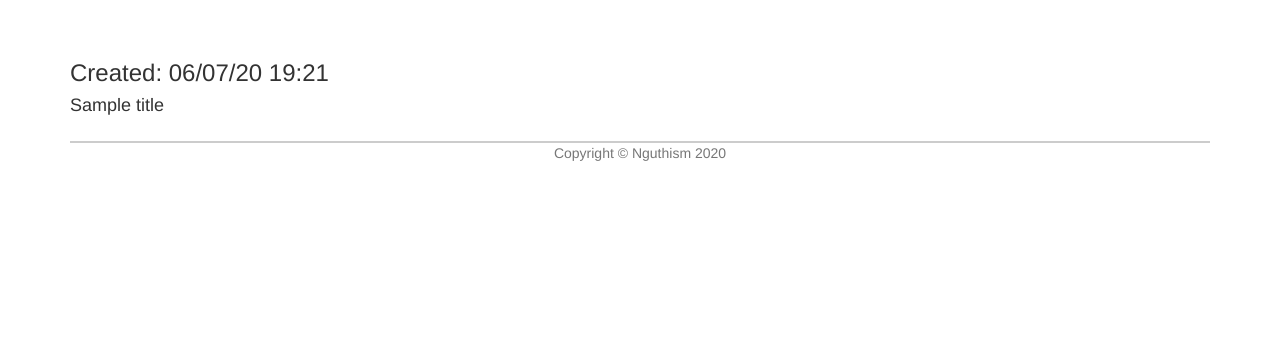
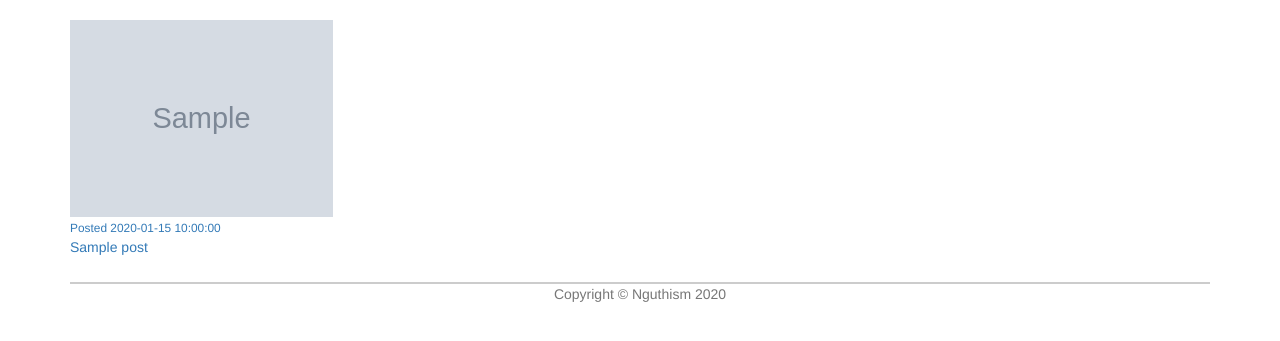
Before and after one commit to kingsam91/nguthiblog, a Flask app: page / in a window 1280 px wide. Shown: the part 52-393 px from the top of the page. Run offline with Flask 2, Linux system fonts and the light colour scheme; tables that the repository leaves empty hold one stand-in row (values such as "Sample post"); grey boxes marked "Sample" are stand-in pictures; some libraries are stand-ins or nearby versions; some web fonts are replaced.

Commit message:
created single post and comment section

```diff
--- a/app/home/views.py
+++ b/app/home/views.py
@@ -7,7 +7,28 @@ from . import home
 
 @home.route('/')
 def index():
-    return render_template('home/index.html')
+
+    rows = Post.get_posts()
+
+    id = []
+    title = []
+    content = []
+    image_url = []
+    created_at = []
+
+
+    for row in rows:
+        id.append(row.id)
+        title.append(row.title)
+        content.append(row.content)
+        image_url.append(row.image_url)
+        created_at.append(row.created_at)
+
+    mylist = zip(id, title, content, image_url, created_at)
+
+    print(rows)
+
+    return render_template('home/index.html', myposts=mylist)
 
 @home.route('/add_post', methods=['GET', 'POST'])
 def add_post_form():
@@ -41,6 +62,15 @@ def profile(id):
 
     return render_template('home/profile.html', title="Profile")
 
+@home.route('/post/<int:id>')
+def single_post(id):
+    """
+    Render the dashboard template on the /dashboard route
+    """
+
+    return render_template('home/single_post.html', title="Post")
+
+
 @home.route('/new-post',  methods=['GET', 'POST'])
 def new_post():
     """
--- a/app/models.py
+++ b/app/models.py
@@ -74,3 +74,7 @@ class Comment(db.Model):
     user_id = db.Column(db.Integer, db.ForeignKey("users.id"))
     post_id = db.Column(db.Integer, db.ForeignKey("posts.id"))
     created_at = db.Column(db.DateTime, default=datetime.datetime.utcnow)
+
+    def save_comment(self):
+        db.session.add(self)
+        db.session.commit()
--- a/app/templates/home/dashboard.html
+++ b/app/templates/home/dashboard.html
@@ -5,9 +5,9 @@
 <div class="container">
     <div class="row">
         <div class="col-lg-3 img-container">
-            <img src="https://via.placeholder.com/150" alt="">
-            <h3>Created: 06/07/20 19:21 </h3>
-            <h4>Sample title </h4>
+            <img src="{{image_url}}" alt="">
+            <h3>Created: 06/07/20 19:21 </h3>{{created_at}}
+            <h4>Sample title </h4>{{title}}
         </div>
     </div>
     <footer>
--- a/app/templates/home/index.html
+++ b/app/templates/home/index.html
@@ -4,11 +4,15 @@
 
 <div class="container">
     <div class="row">
+        {% for id, title, content, image_url, created_at in myposts %}
         <div class="col-lg-3 img-container">
-            <img src="https://via.placeholder.com/150" alt="">
-            <h3>Created: 06/07/20 19:21 </h3>
-            <h4>Sample title </h4>
+            <a href="{{url_for('home.single_post',id=id)}}">
+                <img src="{{image_url}}" alt="">
+                <small>Posted {{created_at}}</small>
+                <p>{{title}}</p>
+            </a>
         </div>
+        {% endfor %}
     </div>
     <footer>
         <div class="row">
--- a/app/templates/home/single_post.html
+++ b/app/templates/home/single_post.html
@@ -6,9 +6,7 @@
 
 <div class="container">
     <div class="row">
-      <div class="col-lg-4">
-
-
+      <div class="col-lg-12">
         <h1>title</h1>
         <p>Post description</p>
         <small>01/08/2020</small>
```
Also changed, not shown: app/templates/home/add_comment.html (added, +12 -0 lines).
